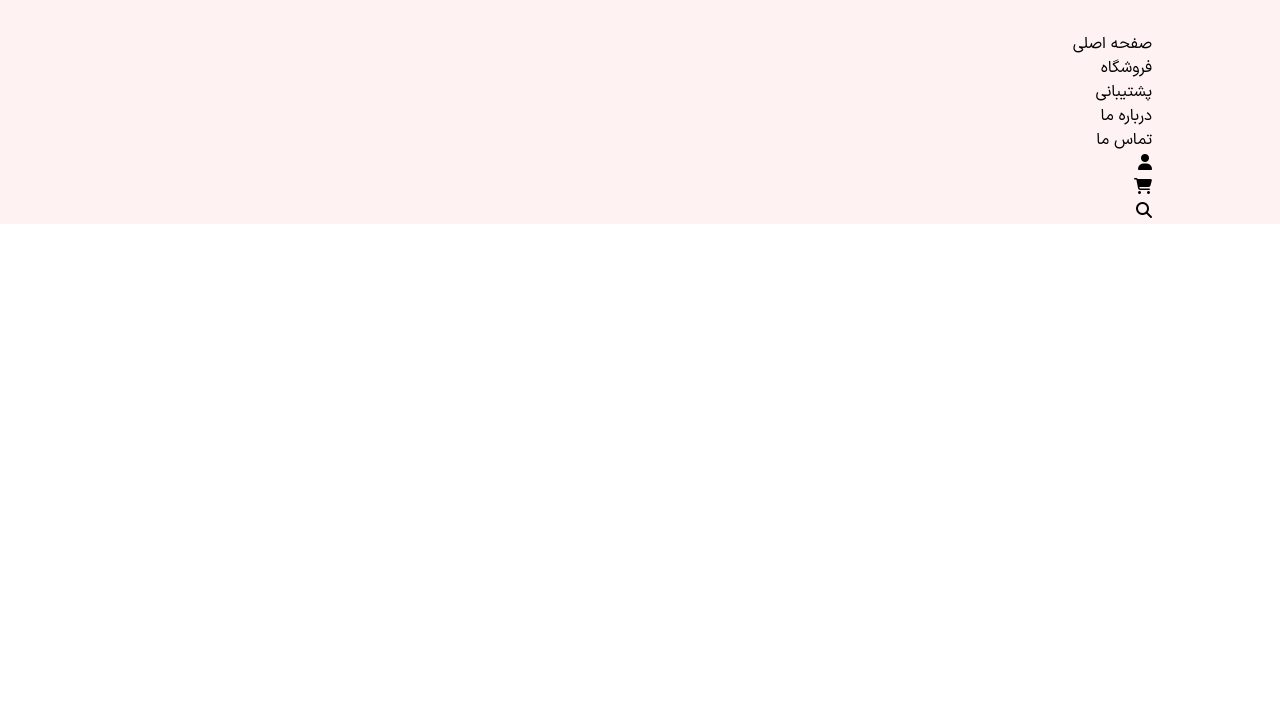
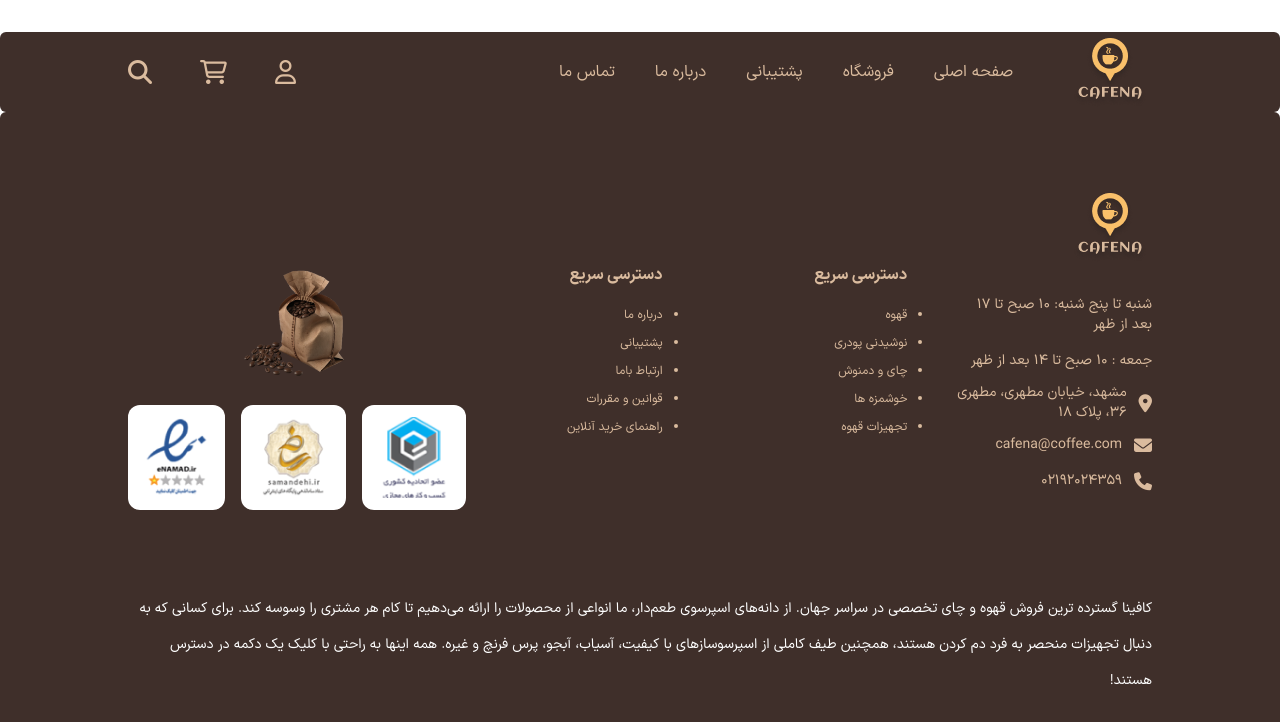
Before and after one commit to MohammadKhaleghii/coffee-ecommerce-website, a React (Create React App) app: page / in a window 1280 px wide. Shown: the top 722 px of the page. Built offline with nearby package versions, Linux system fonts and the light colour scheme.

Commit message:
add footer

```diff
--- a/src/layout/public-page.tsx
+++ b/src/layout/public-page.tsx
@@ -3,6 +3,7 @@ import { Link } from 'react-router-dom'
 
 export default function PageLayout({ children }: { children: React.ReactNode }) {
 
+    const logoPath = "/assetes/image/logo.png"
     const navigationItem = [
         {
             title: "صفحه اصلی",
@@ -29,11 +30,11 @@ export default function PageLayout({ children }: { children: React.ReactNode })
     ]
     const navigationIcons = [
         {
-            iconClassName: "fa-solid fa-user",
+            iconClassName: "fa-regular fa-user",
             href: "#"
         },
         {
-            iconClassName: "fa-solid fa-cart-shopping",
+            iconClassName: "fa-regular fa-cart-shopping",
             href: "#"
         },
         {
@@ -42,29 +43,176 @@ export default function PageLayout({ children }: { children: React.ReactNode })
         },
 
     ]
+    const contactInfo = [
+        {
+            icon: "fa-solid fa-location-dot",
+            desciption: "مشهد، خیابان مطهری، مطهری 36، پلاک 18"
+        },
+        {
+            icon: "fa-solid fa-envelope",
+            desciption: "cafena@coffee.com"
+        },
+        {
+            icon: "fa-solid fa-phone",
+            desciption: "02192024359"
+        }
+    ]
+    const quickAccessItem = [
+        {
+            title: "قهوه",
+            href: "#"
+        },
+        {
+            title: "نوشیدنی پودری",
+            href: "#"
+        },
+        {
+            title: "چای و دمنوش",
+            href: "#"
+        },
+        {
+            title: "خوشمزه ها",
+            href: "#"
+        },
+        {
+            title: "تجهیزات قهوه",
+            href: "#"
+        },
+    ]
+    const contactUsItem = [
+        {
+            title: "درباره ما",
+            href: "#"
+        },
+        {
+            title: "پشتیبانی",
+            href: "#"
+        },
+        {
+            title: "ارتباط باما",
+            href: "#"
+        },
+        {
+            title: "قوانین و مقررات",
+            href: "#"
+        },
+        {
+            title: "راهنمای خرید آنلاین",
+            href: "#"
+        },
+    ]
+    const certificate = [
+        {
+            title: "اتحادیه",
+            imagePath: "/assetes/image/footer-images/1.png"
+        },
+        {
+            title: "ساماندهی",
+            imagePath: "/assetes/image/footer-images/3.png"
+        },
+        {
+            title: "اینماد",
+            imagePath: "/assetes/image/footer-images/4.png"
+        },
+
+    ]
     return (
         <div className='max-w-screen-2xl min-w-[360px] my-0 mx-auto'>
-            <header className='px-32 pt-8 bg-red-50'>
-                <nav>
-                    {navigationItem.map((navItem, index) => (
-                        <ul key={index}>
-                            <Link to={navItem.href} ><li>{navItem.title}</li></Link>
+            <header className='lg:px-32  flex items-center justify-between bg-[#3F2F2A] lg:h-20 rounded-md mt-8 '>
+                <nav >
+                    <div className='flex items-center justify-start '>
+                        <Link to={"/"}>
+                            <img src={logoPath} alt="" className='pl-14' />
+                        </Link>
+                        <ul className='flex items-center gap-x-10'>
+                            {navigationItem.map((navItem, index) => (
+                                <Link key={index} to={navItem.href} ><li className='text-primary-10 lg:text-base md:text-xs'>{navItem.title}</li></Link>
+                            ))}
                         </ul>
-                    ))}
+                    </div>
                 </nav>
-                <div>
-                    {navigationIcons.map((navItem, index) => (
-                        <ul key={index}>
-                            <Link to={navItem.href} ><i className={`${navItem.iconClassName}`} /></Link>
-                        </ul>
-                    ))}
+                <div className='flex items-center justify-center'>
+                    <ul className='flex items-center justify-start gap-x-12 ' >
+                        {navigationIcons.map((navItem, index) => (
+                            <i key={index} className={`${navItem.iconClassName} text-primary-10 text-2xl`} > </i>
+                        ))}
+                    </ul>
                 </div>
             </header>
             <main>
                 {children}
             </main>
-            <footer>
+            <footer className='h-[700px] lg:px-32 flex flex-col justify-between bg-[#3F2F2A] rounded-t-md pt-20 gap-x-12'>
+                <section className='text-primary-10'>
+                    <img src={logoPath} />
+                    <div className='flex justify-center '>
+                        <div className='grid grid-cols-3 gap-x-12 w-[70%]'>
+                            <div className='text-sm gap-y-3 flex-col flex pt-8'>
+                                <div className='flex flex-col gap-y-4'>
+                                    <p>  شنبه تا پنج شنبه: 10 صبح تا 17 بعد از ظهر</p>
+                                    <p> جمعه : 10 صبح تا 14 بعد از ظهر</p>
+                                </div>
+                                <ul>
+                                    {contactInfo.map((navItem, index) => (
+                                        <li className='flex items-center justify-start gap-x-3 pb-2 ' key={index}>
+                                            <i key={index} className={`${navItem.icon} text-primary-10 text-lg`} />
+                                            <p>{navItem.desciption}</p>
+                                        </li>
 
+                                    ))}
+                                </ul>
+                            </div>
+                            <div>
+                                <h4 className='font-bold pb-5'>
+                                    دسترسی سریع
+                                </h4>
+                                <ul className='flex items-start justify-center gap-y-3 flex-col'>
+                                    {
+                                        quickAccessItem.map((item, index) => (
+                                            <li className='text-xs list-disc' key={index}>
+                                                {item.title}
+                                            </li>
+                                        ))
+                                    }
+                                </ul>
+                            </div>
+                            <div>
+                                <h4 className='font-bold pb-5'>
+                                    دسترسی سریع
+                                </h4>
+                                <ul className='flex items-start justify-center gap-y-3 flex-col'>
+                                    {
+                                        contactUsItem.map((item, index) => (
+                                            <li className='text-xs list-disc' key={index}>
+                                                {item.title}
+                                            </li>
+                                        ))
+                                    }
+                                </ul>
+                            </div>
+                        </div>
+                        <div className='flex flex-col gap-y-5 items-center justify-start'>
+                            <img className='w-[122px] h-[122px]' src="/assetes/image/footer-images/2.png" alt="" />
+                            <div className='flex items-center justify-center gap-x-4'>
+                                {
+                                    certificate.map((item, index) => (
+                                        <div className='rounded-xl bg-white h-auto px-3 py-3'>
+                                            <img src={item.imagePath} alt="" />
+                                        </div>
+                                    ))
+                                }
+                            </div>
+                        </div>
+                    </div>
+
+                </section>
+                <section className='pb-8'>
+                    <p className='text-white text-sm leading-9 font-normal'>
+                        کافینا گسترده ترین فروش قهوه و چای تخصصی در سراسر جهان. از دانه‌های اسپرسوی طعم‌دار، ما انواعی از محصولات را  ارائه می‌دهیم تا کام هر مشتری را وسوسه کند. برای کسانی که به دنبال تجهیزات منحصر به فرد دم کردن هستند، همچنین طیف کاملی از اسپرسوسازهای با کیفیت، آسیاب، آبجو، پرس فرنچ و غیره.  همه اینها به راحتی با کلیک یک دکمه در دسترس هستند!
+                    </p>
+
+                </section>
+                <section></section>
             </footer>
         </div>
     )
```
